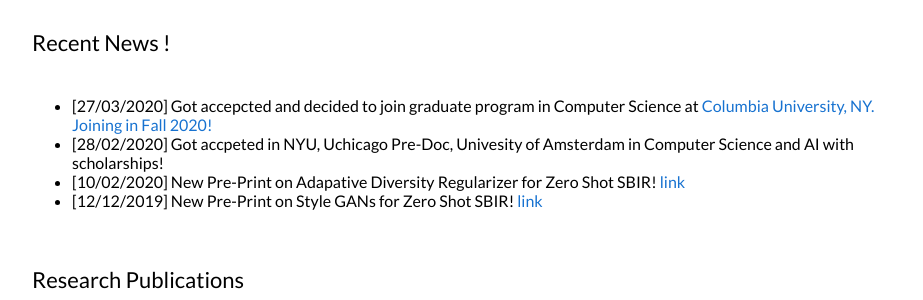
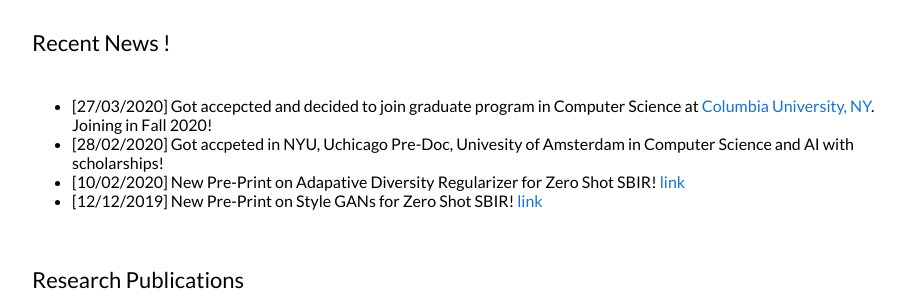
Before and after one commit to Anurag14/anurag14.github.io, a Jekyll site: the page built from index.html, in a window 1280 px wide. Shown: the part 319-619 px from the top of the page, without its empty margins (178-1101 px from the left). Built offline with Jekyll 4.4.1, drawn with Linux system fonts in a browser that asks for light colours.

Commit message:
Update mainpage.html

```diff
--- a/_layouts/mainpage.html
+++ b/_layouts/mainpage.html
@@ -110,12 +110,14 @@
    <table width="100%" align="center" border="0" cellspacing="0" cellpadding="20">
    <tr onmouseout="deepburst_stop()" onmouseover="deepburst_start()" >
    <td width="100%" valign="middle">
+     <p>
     <ul>
-      <li>[27/03/2020] Got accepcted and decided to join graduate program in Computer Science at <a href="https://www.columbia.edu/">Columbia University, NY. Joining in Fall 2020!</a></li>
+      <li>[27/03/2020] Got accepcted and decided to join graduate program in Computer Science at <a href="https://www.columbia.edu/">Columbia University, NY</a>. Joining in Fall 2020!</li>
       <li>[28/02/2020] Got accpeted in NYU, Uchicago Pre-Doc, Univesity of Amsterdam in Computer Science and AI with scholarships!<a href="#"></a></li>
       <li>[10/02/2020] New Pre-Print on Adapative Diversity Regularizer for Zero Shot SBIR! <a href="#">link</a></li>
       <li>[12/12/2019] New Pre-Print on Style GANs for Zero Shot SBIR! <a href="#">link</a></li>
-    </ul>
+   </ul>
+   </p>
    </td>
    </tr>
    </table>
```
